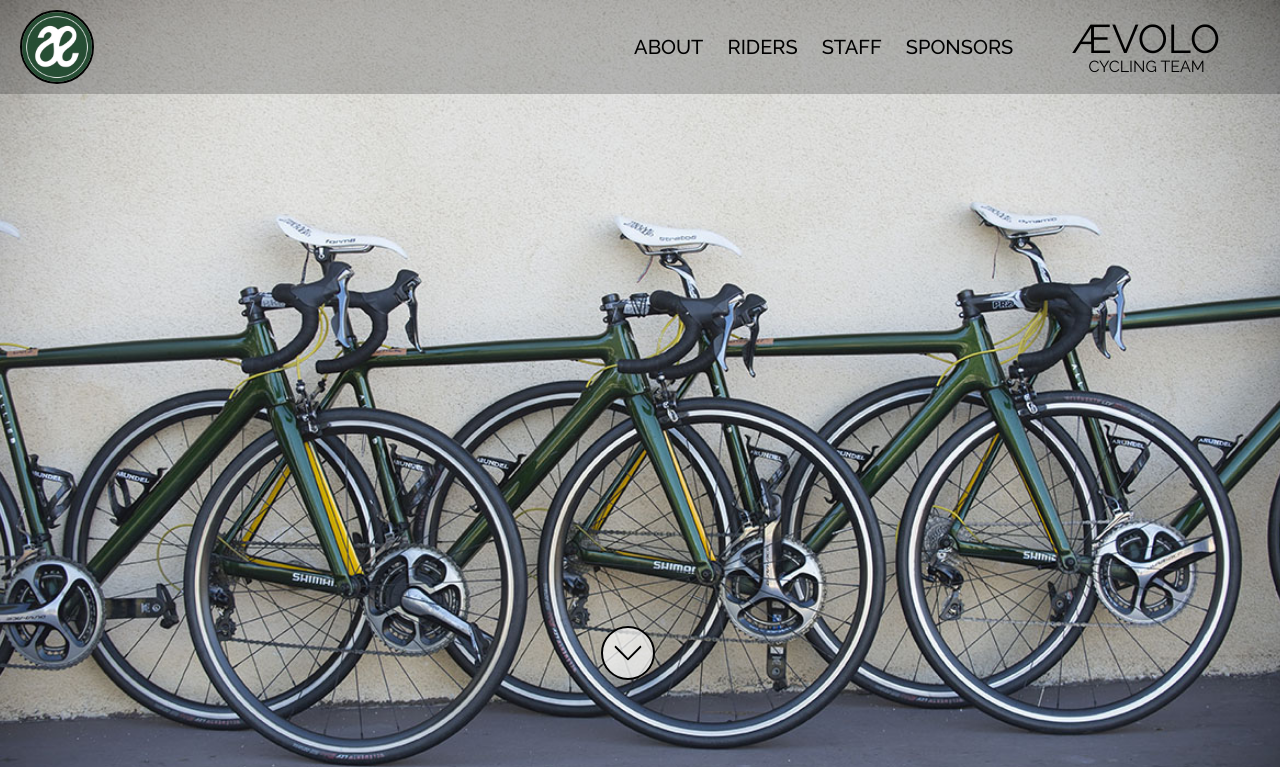
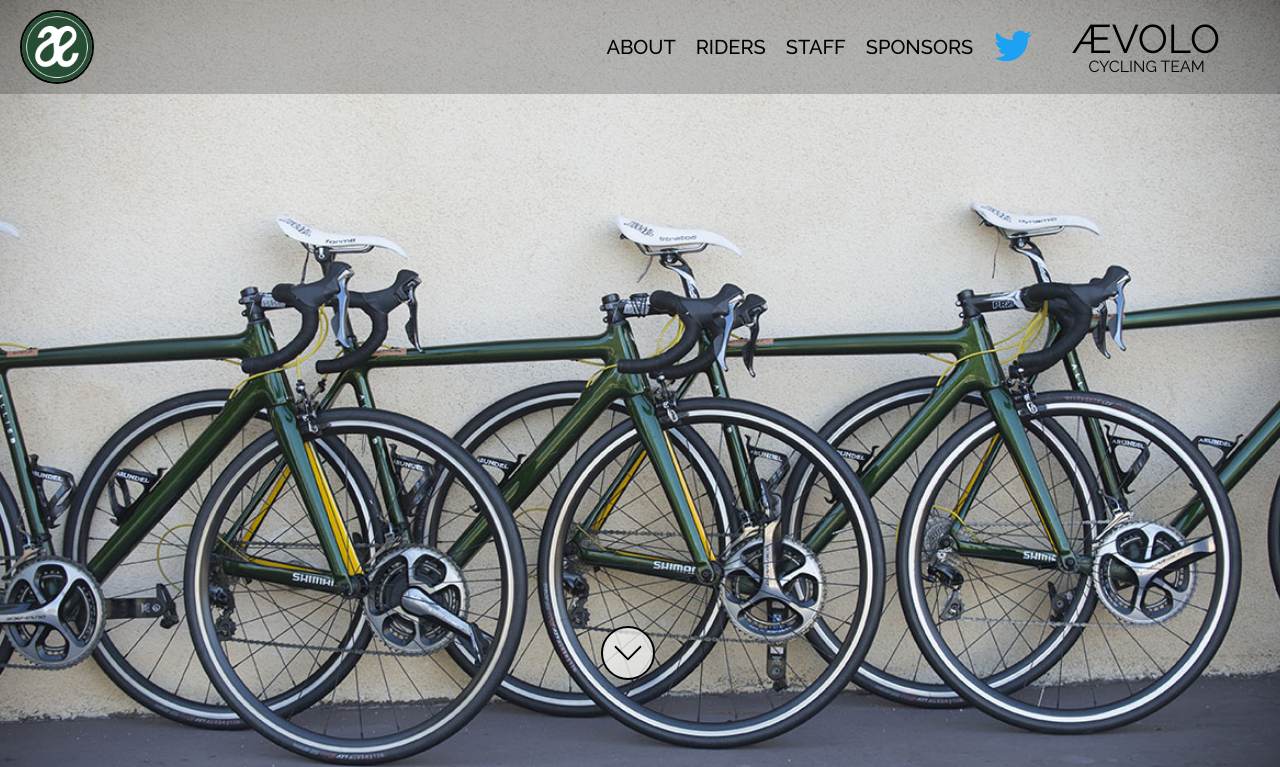
Before and after one commit to juliankyer/av-site, a plain HTML site: page index.html in a window 1280 px wide. Shown: the top 767 px of the page. Drawn offline with nearby package versions, Linux system fonts and the light colour scheme.

Commit message:
Add twitter link

```diff
--- a/index.html
+++ b/index.html
@@ -17,6 +17,7 @@
             <a class="nav-item" href="#riders">Riders</a>
             <a class="nav-item" href="#staff">Staff</a>
             <a class="nav-item" href="#sponsors">Sponsors</a>
+            <a class="twitter-link" href="https://twitter.com/aevolo_cycling" target="_blank"><img src="images/Twitter_Logo_Blue.svg"></a>
           </div>
           <div id="title">
             <h1>ÆVOLO</h1>
--- a/styles.css
+++ b/styles.css
@@ -73,11 +73,14 @@ h1 {
 #right-nav {
   display: flex;
   align-items: center;
+  justify-content: center;
   margin-right: 40px;
 }
 
 #link-wrapper {
-  margin-right: 50px;
+  display: flex;
+  align-items: center;
+  margin-right: 30px;
 }
 
 #title {
@@ -103,6 +106,10 @@ h1 {
 
 .nav-item:visited {
   color: black;
+}
+
+.twitter-link img {
+  height: 60px;
 }
 
 /*ABOUT*/
```
Also changed, not shown: images/Twitter_Logo_Blue.svg (added).
